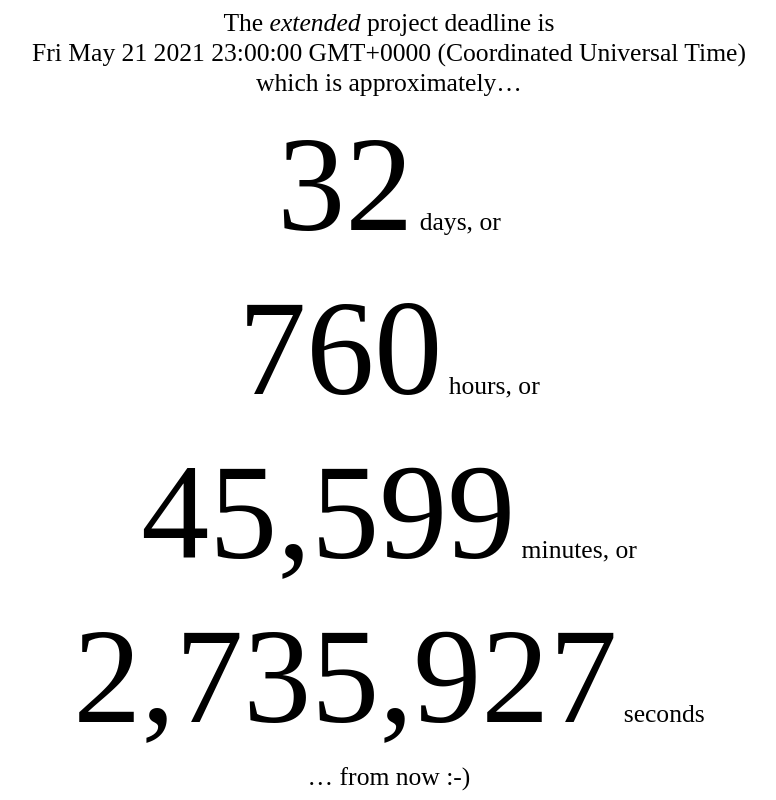
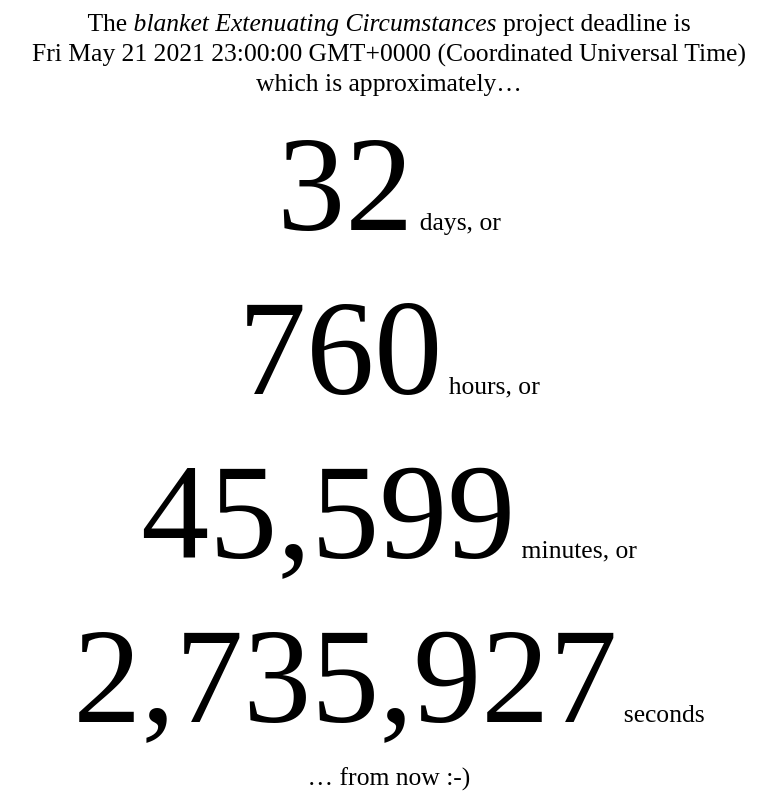
Before and after one commit to portsoc/deadline, a plain HTML site: page index.html in a window 1280 px wide. Shown: the whole page, without its empty margins (251-1027 px from the left). Drawn offline with Linux system fonts and the light colour scheme.

Commit message:
terminology

```diff
--- a/index.html
+++ b/index.html
@@ -20,7 +20,7 @@
 </style>
 
 
-<p>The <em>extended</em> project deadline is <span id=dl></span>which is approximately&hellip;</p>
+<p>The <em>blanket Extenuating Circumstances</em> project deadline is <span id=dl></span>which is approximately&hellip;</p>
 <p><output id=days>⟳</output> days, or</p>
 <p><output id=hours>⟳</output> hours, or</p>
 <p><output id=minutes>⟳</output> minutes, or</p>
```
